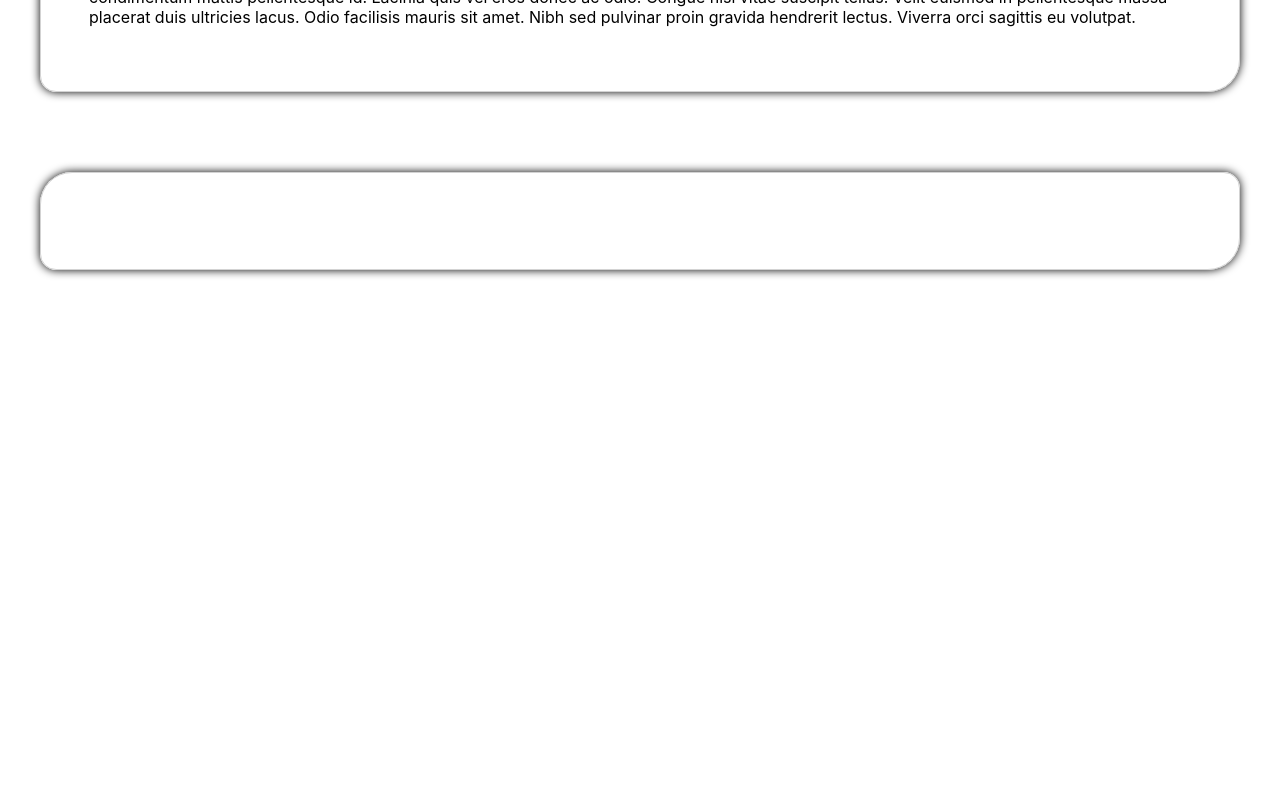
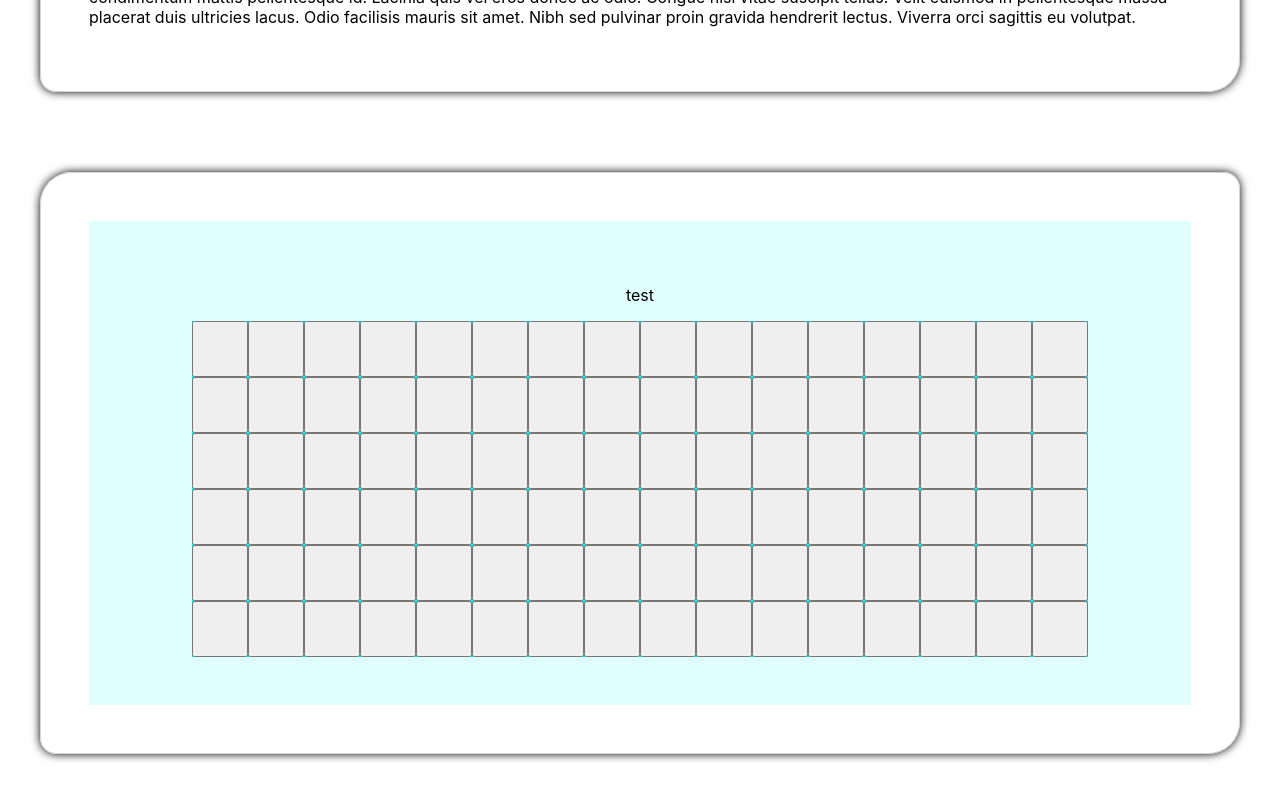
Before and after one commit to mlkrauz/swinemeeper, a React (Create React App) app in the folder frontend/: page / in a window 1280 px wide. Shown: the part 544-1344 px from the top of the page. Before the commit the page ends 894 px from the top, so only its background shows below. Built offline with nearby package versions, Linux system fonts and the light colour scheme.

Commit message:
Began implementation of the game.

```diff
--- a/frontend/src/components/Container/Container.css
+++ b/frontend/src/components/Container/Container.css
@@ -30,3 +30,13 @@
 .container__title--h1 {
   font-size: 2em;
 }
+
+@media screen and (max-width: 64em) {
+  .container--noTitle {
+    padding: 3em 0em;
+  }
+
+  .container--hasTitle {
+    padding: 0em 0em 3em;
+  }
+}
--- /dev/null
+++ b/frontend/src/components/Game/Menu/Menu.tsx
@@ -0,0 +1 @@
+export {}
--- /dev/null
+++ b/frontend/src/components/Game/Row/Row.css
@@ -0,0 +1,5 @@
+.row {
+  overflow: hidden;
+  flex: 0 0 auto;
+  max-height: 56px;
+}
--- /dev/null
+++ b/frontend/src/components/Game/Row/Row.tsx
@@ -0,0 +1,25 @@
+import { Tile } from "../Tile/Tile"
+import './Row.css'
+
+export const Row = () => {
+  return (
+    <div className="row">
+      <Tile />
+      <Tile />
+      <Tile />
+      <Tile />
+      <Tile />
+      <Tile />
+      <Tile />
+      <Tile />
+      <Tile />
+      <Tile />
+      <Tile />
+      <Tile />
+      <Tile />
+      <Tile />
+      <Tile />
+      <Tile />
+    </div>
+  )
+}
--- /dev/null
+++ b/frontend/src/components/Game/Swinemeeper.css
@@ -0,0 +1,19 @@
+.game__container {
+  background-color: lightcyan;
+  padding: 3em 0em;
+}
+
+.game__grid {
+  background-color: cyan;
+  overflow: hidden; /* Shouldn't be necessary, but just to be safe. */
+  max-width: 896px;
+  font-size: 0; /* Gets rid of space between rows */
+}
+
+.game__container, .game__grid {
+  display: flex;
+  flex-direction: column;
+  flex-wrap: nowrap;
+  justify-content: center;
+  align-items: center;
+}
--- /dev/null
+++ b/frontend/src/components/Game/Swinemeeper.tsx
@@ -0,0 +1,22 @@
+import './Swinemeeper.css'
+import { Row } from './Row/Row'
+
+export const Swinemeeper = () => {
+
+  const minimumSize: string = '24px'
+  const maxSize: string = '56px'
+
+  return (
+    <div className='game__container'>
+      <p>test</p>
+      <div className='game__grid'>
+        <Row />
+        <Row />
+        <Row />
+        <Row />
+        <Row />
+        <Row />
+      </div>
+    </div>
+  )
+}
--- /dev/null
+++ b/frontend/src/components/Game/Tile/Tile.tsx
@@ -0,0 +1,7 @@
+export const Tile = () => {
+
+  return (
+    <button style={{ width: '56px', height: '56px' }}>
+    </button>
+  )
+}
--- a/frontend/src/pages/Home.tsx
+++ b/frontend/src/pages/Home.tsx
@@ -1,5 +1,6 @@
 import React from 'react'
 import { Container } from '../components/Container/Container'
+import { Swinemeeper } from '../components/Game/Swinemeeper'
 
 export const Home: React.FC = () => {
   return (
@@ -14,7 +15,9 @@ export const Home: React.FC = () => {
           Lorem ipsum dolor sit amet, consectetur adipiscing elit, sed do eiusmod tempor incididunt ut labore et dolore magna aliqua. Et tortor consequat id porta nibh venenatis cras. Porta nibh venenatis cras sed felis. Ac felis donec et odio pellentesque diam volutpat. Duis at tellus at urna condimentum mattis pellentesque id. Lacinia quis vel eros donec ac odio. Congue nisi vitae suscipit tellus. Velit euismod in pellentesque massa placerat duis ultricies lacus. Odio facilisis mauris sit amet. Nibh sed pulvinar proin gravida hendrerit lectus. Viverra orci sagittis eu volutpat.
         </p>
       </Container>
-      <Container></Container>
+      <Container>
+        <Swinemeeper />
+      </Container>
     </>
   )
 }
```
Also changed, not shown: frontend/src/components/Game/Menu/Menu.css (added), frontend/src/components/Game/Tile/Tile.css (added).
